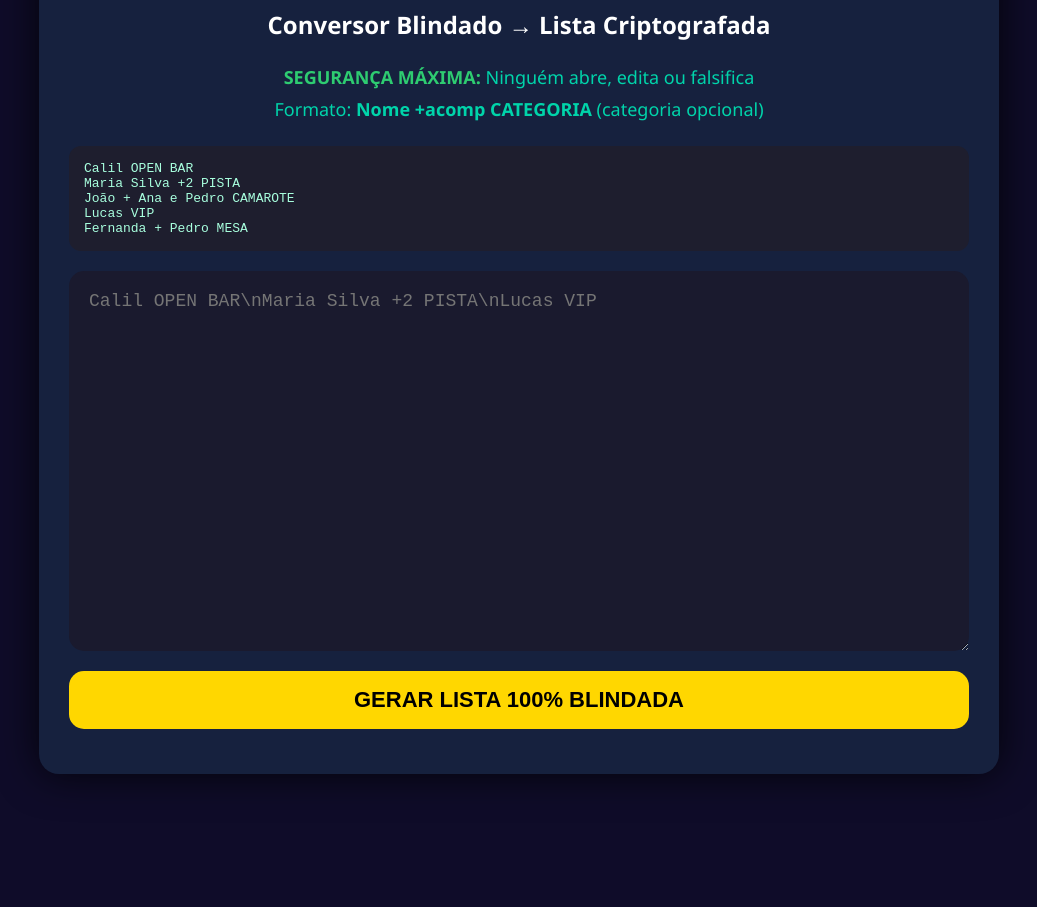
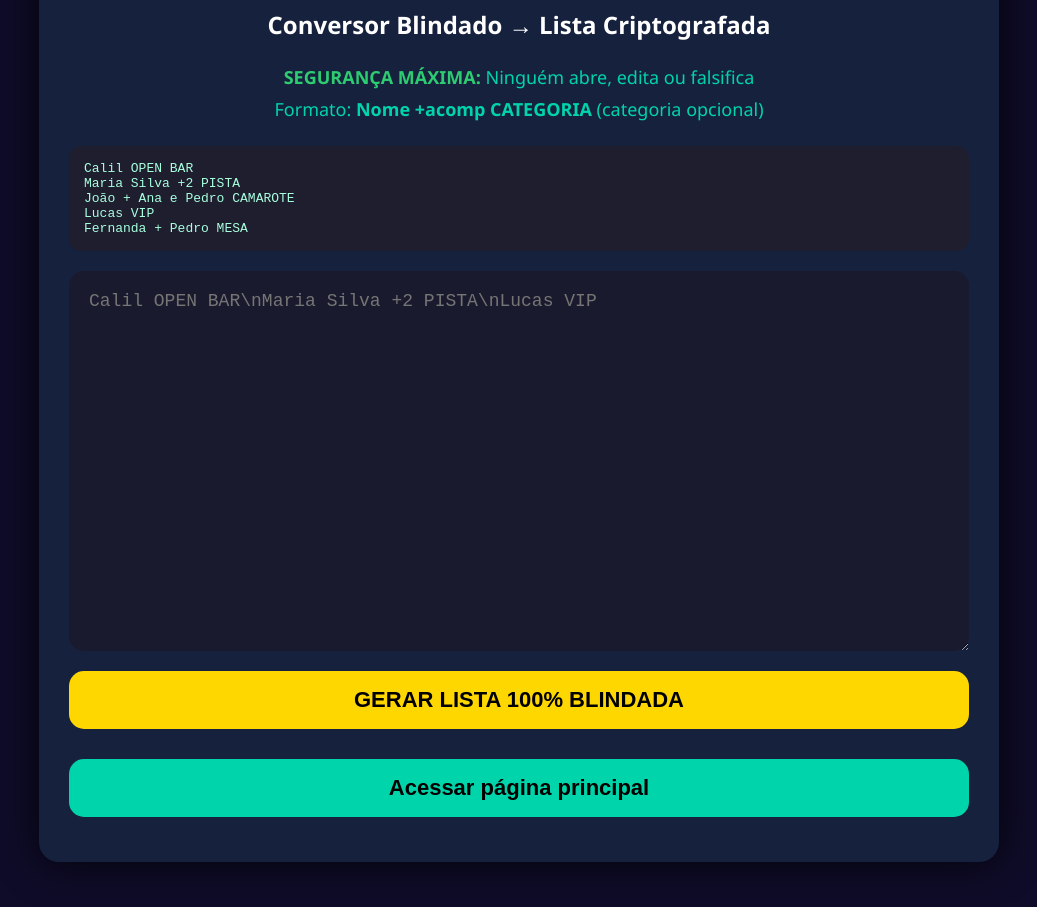
Before and after one commit to calvinfmei-prog/nalista, a plain HTML site: page converter.html in a window 1280 px wide. Shown: the part 169-1076 px from the top of the page, without its empty margins (121-1158 px from the left). Before the commit the page ends 1003 px from the top, so only its background shows below. Drawn offline with nearby package versions, Linux system fonts and the light colour scheme.

Commit message:
Update converter.html

```diff
--- a/converter.html
+++ b/converter.html
@@ -38,8 +38,8 @@ Fernanda + Pedro MESA
   </div>
 
   <textarea id="nomes" placeholder="Calil OPEN BAR\nMaria Silva +2 PISTA\nLucas VIP"></textarea>
-
   <button class="gerar" onclick="gerarJSON()">GERAR LISTA 100% BLINDADA</button>
+  <button class="page1" onclick="window.location.href='https://calvinfmei-prog.github.io/nalista/'">Acessar página principal</button>
 </div>
 
 <script>
```
